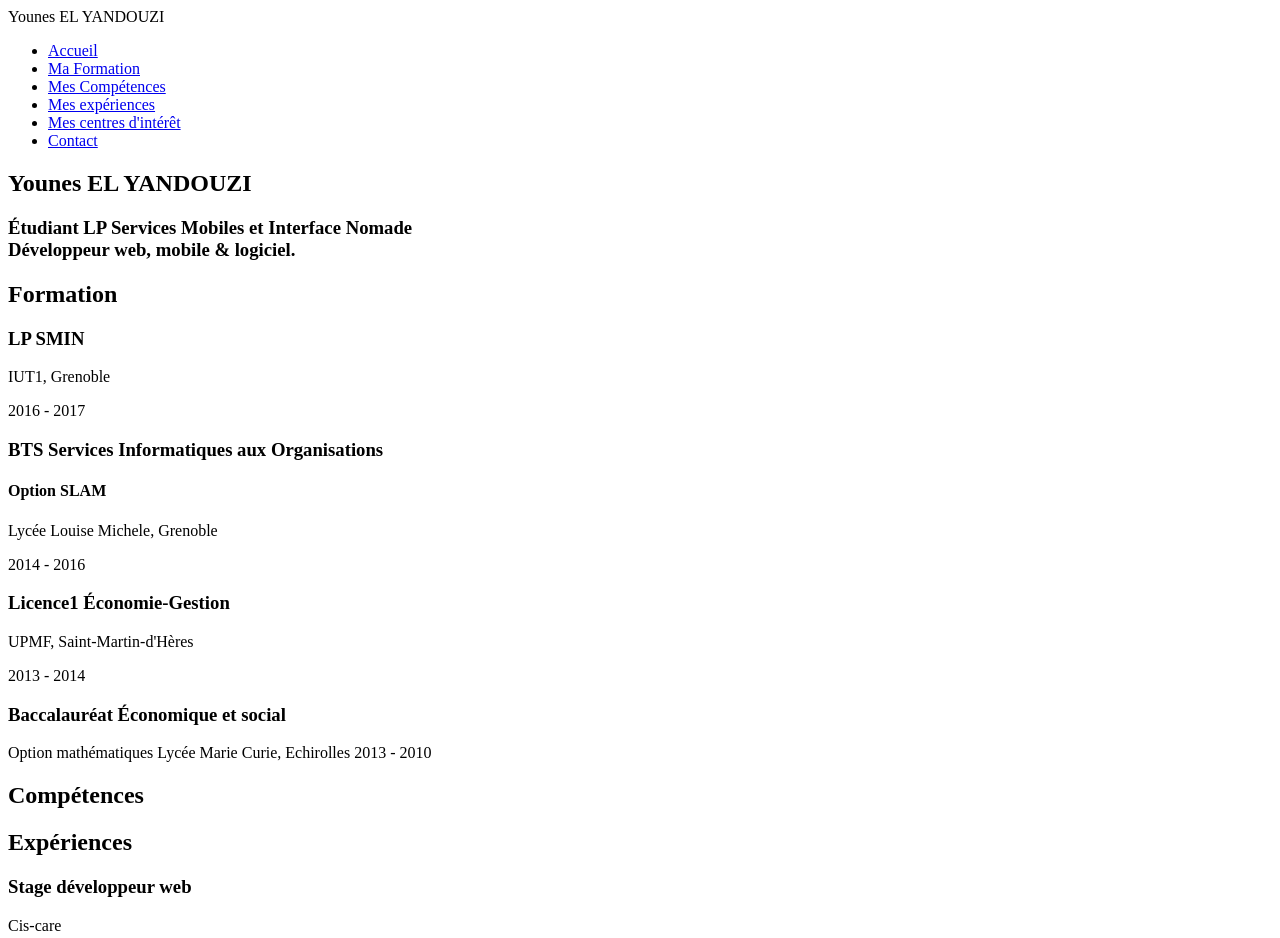
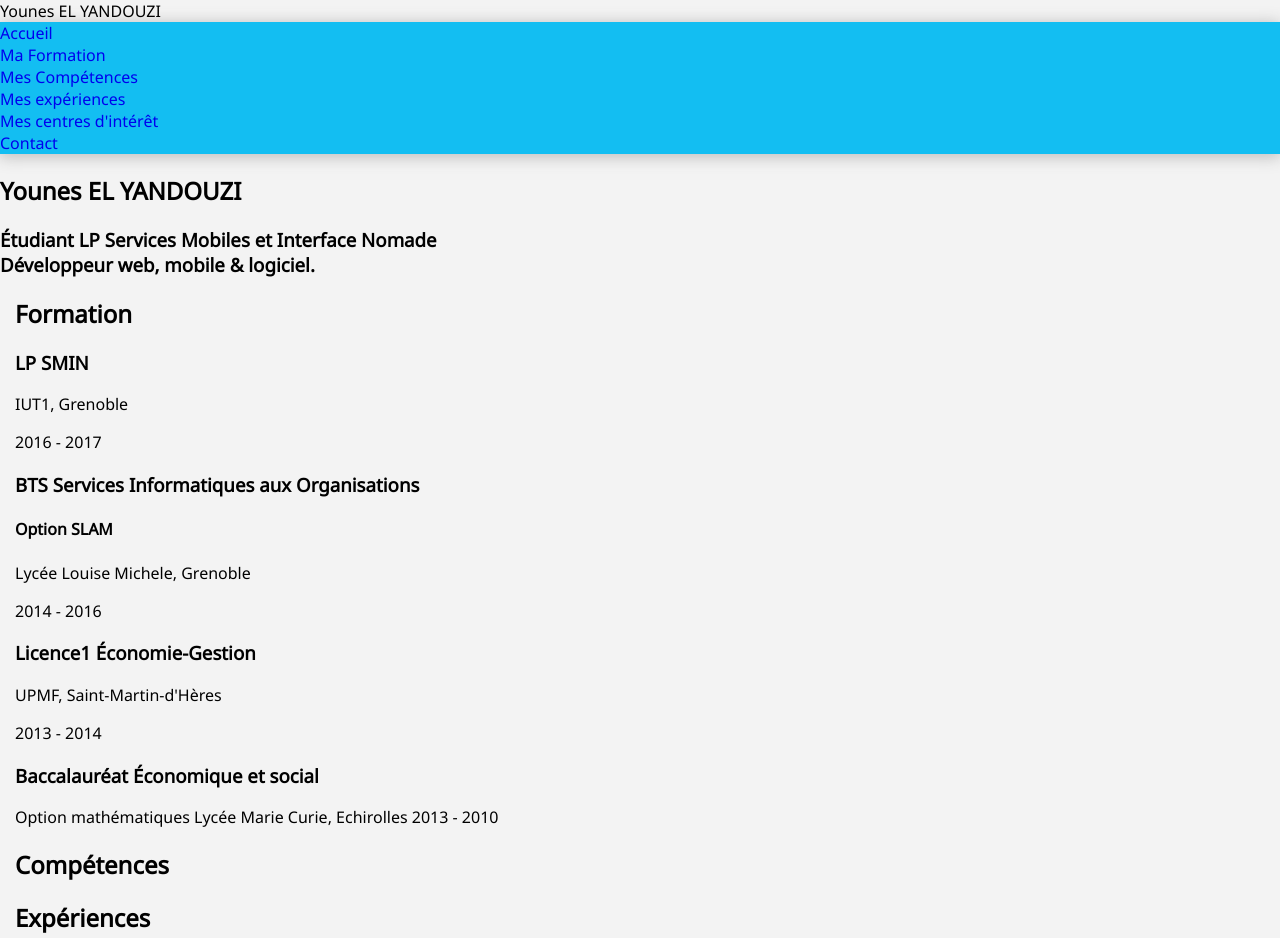
Before and after one commit to younes038/portfolio, a website: page index.html in a window 1280 px wide. Shown: the top 938 px of the page. Drawn offline with nearby package versions, Linux system fonts and the light colour scheme.

Commit message:
Reset style

```diff
--- /dev/null
+++ b/assets/sass/style.scss
@@ -0,0 +1,38 @@
+/*	Imports	*/
+@import url('https://fonts.googleapis.com/css?family=Noto+Sans');
+
+@import "partials/_menu";
+@import "partials/_timeline";
+
+*, *:before, *:after {
+	box-sizing: border-box;
+	font-family: 'Noto Sans';
+}
+
+body {
+	margin: 0;
+	background: #f3f3f3;
+}
+
+nav {
+	background: #13bef2;
+	box-shadow: 0 2px 15px 1px #bdbdbd;
+}
+
+ul {
+	margin: 0;
+	padding: 0;
+	list-style: none;
+}
+
+a {
+	text-decoration: none;
+}
+
+main {
+	margin: 0 15px;
+}
+
+footer {
+	text-align: center;
+}
```
Also changed, not shown: assets/css/style.css.
